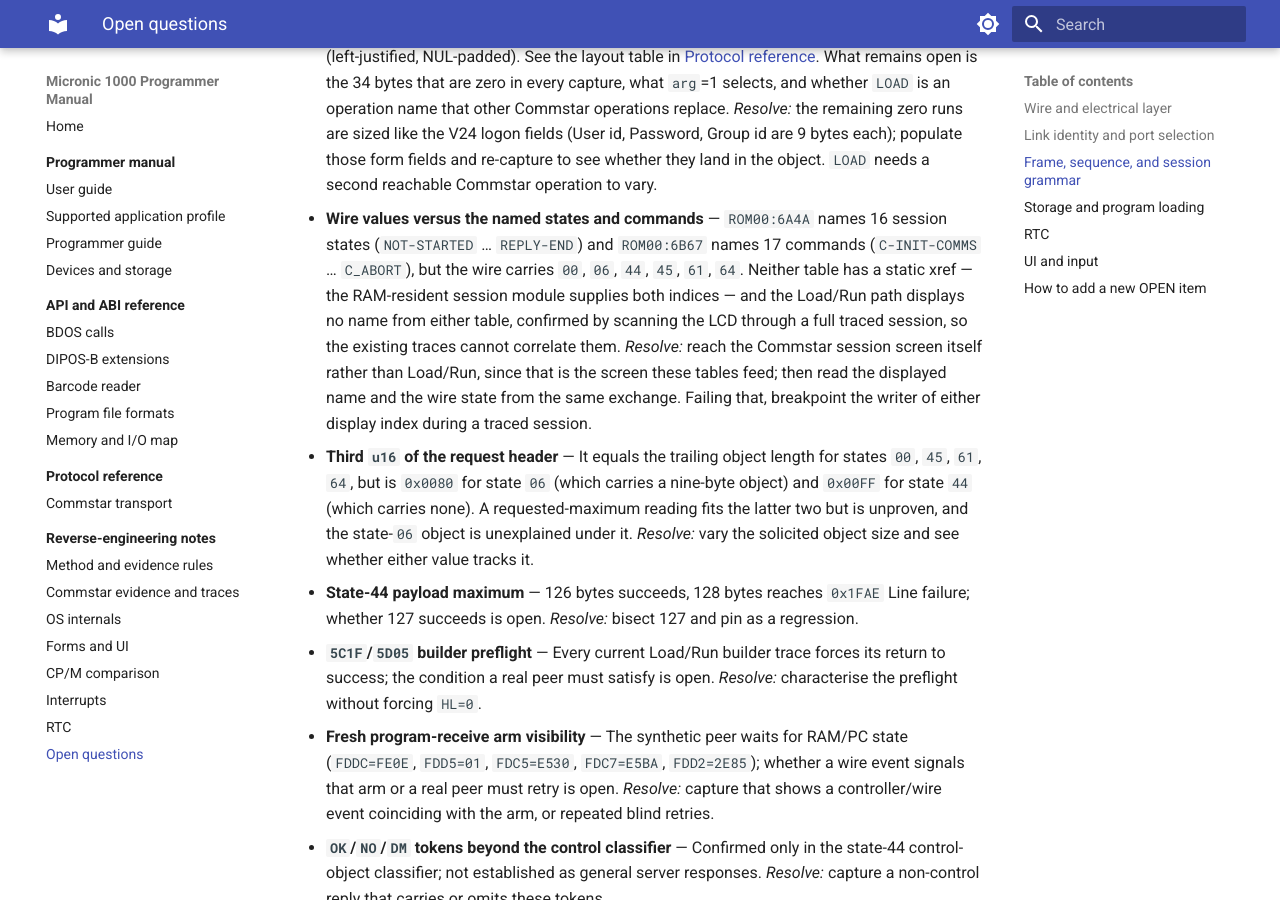
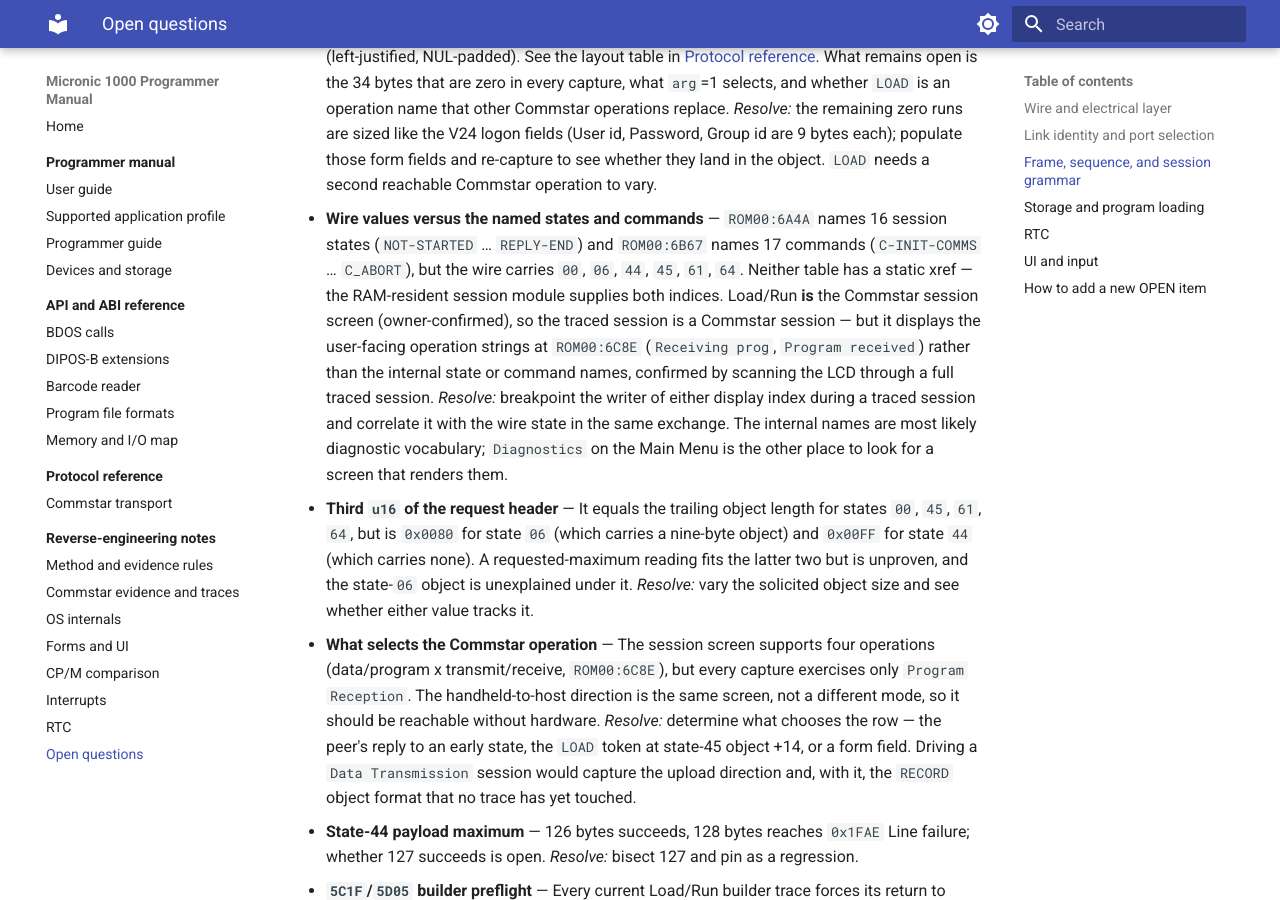
Before and after one commit to philpem/micronic1000, an MkDocs documentation site: the page built from doc/re-notes/open-questions.md, in a window 1280 px wide and 900 px high, scrolled down 1859 px. Built offline with MkDocs 1.6.1 and Material for MkDocs 9.7.7, drawn with Linux system fonts in a browser that asks for light colours.

Commit message:
Correct the Commstar/Load-Run misconception; document the operation matrix
Load/Run IS the Commstar session screen (owner-confirmed). The previous
commit recorded the opposite -- it proposed "reach the Commstar session
screen itself rather than Load/Run" as the route to mapping the internal
state names. That guidance was wrong and is corrected here and in TASKS.md.

The consequence is more interesting than the correction. ROM00:6C8E holds
the strings that screen actually renders, and they form a 2x2 matrix:

  Data Transmission    Sending data    Data transmitted
  Program Transmission Sending prog    Program transmitted
  Data Reception       Receiving data  Data received
  Program Reception    Receiving prog  Program received

Every capture to date exercises the fourth row only. So the
handheld-to-host direction -- the one thing the documentation has called
entirely uncaptured since the first review -- is not behind a different
screen or mode. It is the top row of the screen the harness already
reaches, which makes it reachable without hardware.

The matrix also lines up with four of the internal state names
(READY-TX-DATA / READY-TX-PROG / READY-RX-DATA / READY-RX-PROG), and the
command table supplies a matching transfer verb in each direction. A
consistent reading is RECORD=data and BLOCK=program, making C-TX-REC the
upload path. Recorded as an explicitly unproven reading: no capture has
exercised a RECORD operation, and the pairing rests on vocabulary lining
up rather than on observed bytes.

Adds "what selects the Commstar operation" as the new priority open
question, and narrows the state-name mapping route to a breakpoint on the
display-index writer or the Diagnostics menu entry.

Co-Authored-By: Claude Opus 5 (1M context) <noreply@anthropic.com>
Claude-Session: https://claude.ai/code/session_01QBz9pn8cwR4hKVMeDTvs7x

```diff
--- a/doc/re-notes/open-questions.md
+++ b/doc/re-notes/open-questions.md
@@ -105,13 +105,15 @@ source tree (not published here).
   16 session states (`NOT-STARTED` … `REPLY-END`) and `ROM00:6B67` names 17
   commands (`C-INIT-COMMS` … `C_ABORT`), but the wire carries `00`, `06`,
   `44`, `45`, `61`, `64`. Neither table has a static xref — the RAM-resident
-  session module supplies both indices — and the Load/Run path displays no
-  name from either table, confirmed by scanning the LCD through a full
-  traced session, so the existing traces cannot correlate them.
-  *Resolve:* reach the Commstar session screen itself rather than Load/Run,
-  since that is the screen these tables feed; then read the displayed name
-  and the wire state from the same exchange. Failing that, breakpoint the
-  writer of either display index during a traced session.
+  session module supplies both indices. Load/Run **is** the Commstar session
+  screen (owner-confirmed), so the traced session is a Commstar session — but
+  it displays the user-facing operation strings at `ROM00:6C8E`
+  (`Receiving prog`, `Program received`) rather than the internal state or
+  command names, confirmed by scanning the LCD through a full traced session.
+  *Resolve:* breakpoint the writer of either display index during a traced
+  session and correlate it with the wire state in the same exchange. The
+  internal names are most likely diagnostic vocabulary; `Diagnostics` on the
+  Main Menu is the other place to look for a screen that renders them.
 
 * **Third `u16` of the request header** — It equals the trailing object
   length for states `00`, `45`, `61`, `64`, but is `0x0080` for state `06`
@@ -120,6 +122,16 @@ source tree (not published here).
   unproven, and the state-`06` object is unexplained under it.
   *Resolve:* vary the solicited object size and see whether either value
   tracks it.
+
+* **What selects the Commstar operation** — The session screen supports four
+  operations (data/program x transmit/receive, `ROM00:6C8E`), but every
+  capture exercises only `Program Reception`. The handheld-to-host direction
+  is the same screen, not a different mode, so it should be reachable without
+  hardware.
+  *Resolve:* determine what chooses the row — the peer's reply to an early
+  state, the `LOAD` token at state-45 object +14, or a form field. Driving a
+  `Data Transmission` session would capture the upload direction and, with
+  it, the `RECORD` object format that no trace has yet touched.
 
 * **State-44 payload maximum** — 126 bytes succeeds, 128 bytes reaches
   `0x1FAE` Line failure; whether 127 succeeds is open.
```
Also changed, not shown: doc/protocol/commstar.md (+32 -0 lines), doc/research/TASKS.md (+22 -3 lines).
